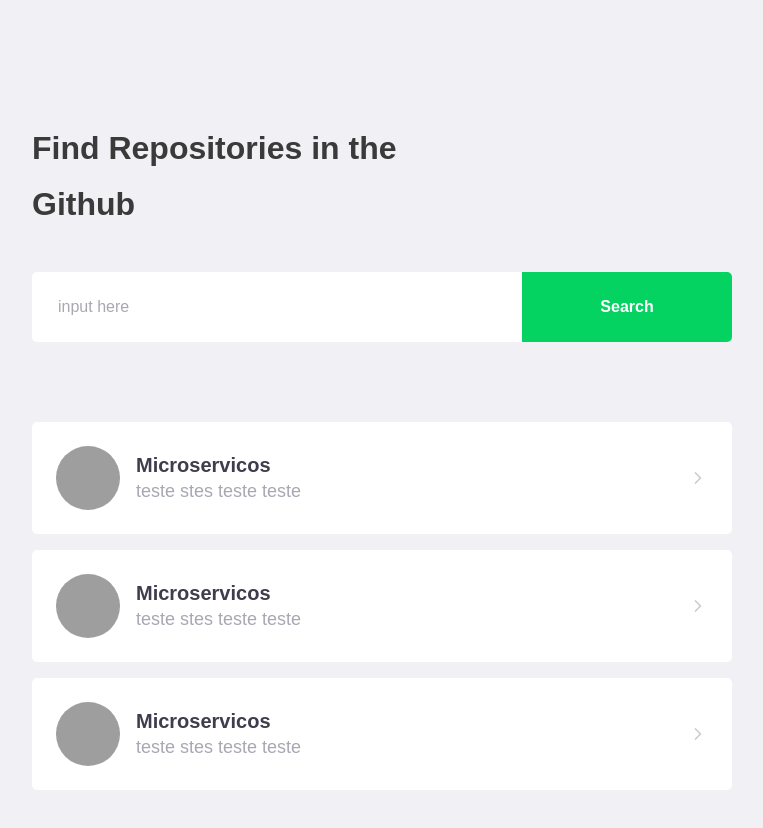
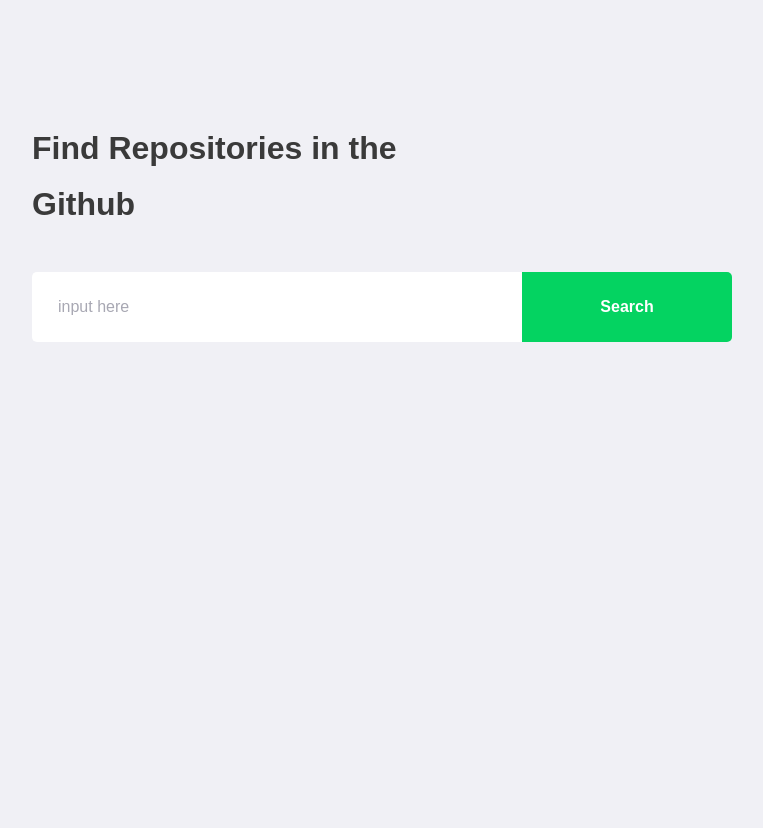
Before and after one commit to juliherms/reactdashboard, a React (Create React App) app: page / in a window 1280 px wide. Shown: the whole page, without its empty margins (148-911 px from the left). After the commit the page ends 800 px from the top, so only its background shows below. Built offline with nearby package versions, Linux system fonts and the light colour scheme; grey boxes are pictures that could not be loaded.

Commit message:
implement get repository information from github

```diff
--- a/package.json
+++ b/package.json
@@ -10,6 +10,7 @@
     "@types/node": "^12.0.0",
     "@types/react": "^16.9.0",
     "@types/react-dom": "^16.9.0",
+    "axios": "^0.19.2",
     "polished": "^3.6.3",
     "react": "^16.13.1",
     "react-dom": "^16.13.1",
--- a/src/pages/dashboard/index.tsx
+++ b/src/pages/dashboard/index.tsx
@@ -1,50 +1,73 @@
-import React from 'react';
+import React, { useState, FormEvent } from 'react';
 import { FiChevronRight } from 'react-icons/fi';
 import { Title,Form,Repositories } from './styles';
+import api from '../../services/api';
+
+/**
+ * using github api return fields
+ */
+interface Repository {
+    full_name: string;
+    description: string;
+    owner:{
+        login: string;
+        avatar_url:string;
+    };
+}
+
 //react function component
+const Dashboard: React.FC = () => {
 
-const Dashboard: React.FC = () => {
+    //responsible to manipulate input searh
+    const [newRepo,setNewRepo] = useState('');
+    //responsible to storage repositories
+    const [repositories, setRepositories] = useState<Repository[]>([]);
+
+    /**
+     * Method responsible to add repositories
+     * @param event
+     */
+    async function handleAddRepository(event: FormEvent<HTMLFormElement>): Promise<void> {
+
+        event.preventDefault(); //block refresh form
+
+        //call web api
+        const response = await api.get<Repository>(`repos/${newRepo}`);
+        const repository = response.data;
+
+        //add response in my repositories
+        setRepositories([... repositories, repository]);
+
+        //clean input
+        setNewRepo('');
+    }
+
+
     return (
         <>
             <Title>Find Repositories in the Github</Title>
-            <Form>
-                <input placeholder="input here" />
+            <Form onSubmit={handleAddRepository}>
+                <input
+                    value={newRepo}
+                    onChange={(e) => setNewRepo(e.target.value)}
+                    placeholder="input here" />
                 <button type="submit">Search</button>
             </Form>
+
             <Repositories>
-                <a href="teste">
+                {repositories.map(repository => (
+                    <a key={repository.full_name} href="teste">
                         <img
-                        src="https://avatars0.githubusercontent.com/u/37042672?s=460&u=dd7ea84516915c0b161d24fa7841a8f6cd9ca79b&v=4"
-                        alt="Juliherms Vasconcelos">
+                            src={repository.owner.avatar_url}
+                            alt={repository.owner.login}>
                         </img>
                         <div>
-                        <strong>Microservicos</strong>
-                        <p>teste stes teste teste</p>
+                            <strong>{repository.full_name}</strong>
+                            <p>{repository.description}</p>
                         </div>
                         <FiChevronRight size={20}></FiChevronRight>
                     </a>
-                <a href="teste">
-                    <img
-                        src="https://avatars0.githubusercontent.com/u/37042672?s=460&u=dd7ea84516915c0b161d24fa7841a8f6cd9ca79b&v=4"
-                        alt="Juliherms Vasconcelos">
-                    </img>
-                    <div>
-                        <strong>Microservicos</strong>
-                        <p>teste stes teste teste</p>
-                    </div>
-                    <FiChevronRight size={20}></FiChevronRight>
-                </a>
-                <a href="teste">
-                    <img
-                        src="https://avatars0.githubusercontent.com/u/37042672?s=460&u=dd7ea84516915c0b161d24fa7841a8f6cd9ca79b&v=4"
-                        alt="Juliherms Vasconcelos">
-                    </img>
-                    <div>
-                        <strong>Microservicos</strong>
-                        <p>teste stes teste teste</p>
-                    </div>
-                    <FiChevronRight size={20}></FiChevronRight>
-                </a>
+                ))}
             </Repositories>
         </>
     );
--- a/src/pages/dashboard/styles.ts
+++ b/src/pages/dashboard/styles.ts
@@ -81,6 +81,7 @@
 
         div{
             margin-left: 16px;
+            flex:1;
 
             strong {
                 font-size: 20px;
--- /dev/null
+++ b/src/services/api.ts
@@ -0,0 +1,10 @@
+import axios from 'axios'
+
+/**
+ * Responsible to configura base rest url
+ */
+const api = axios.create({
+    baseURL: 'https://api.github.com',
+});
+
+export default api;
```
Also changed, not shown: .eslintrc.json, 1 other file (tests, documents, lock files or other folders). Lines whose indentation alone changed are shown as unchanged.
